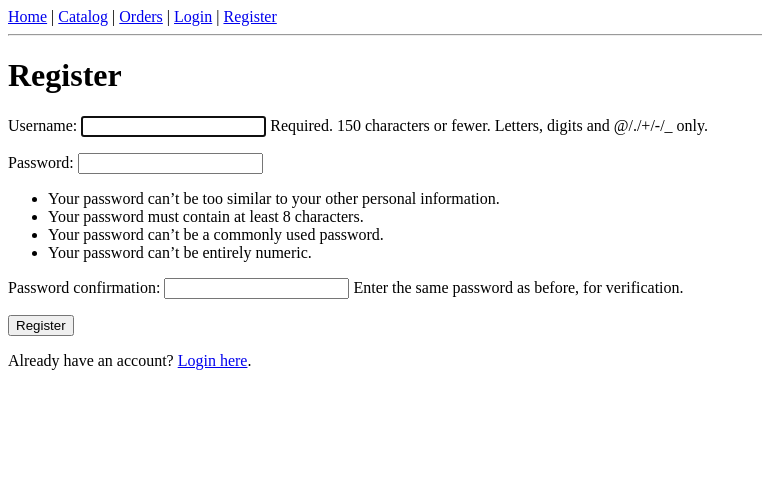
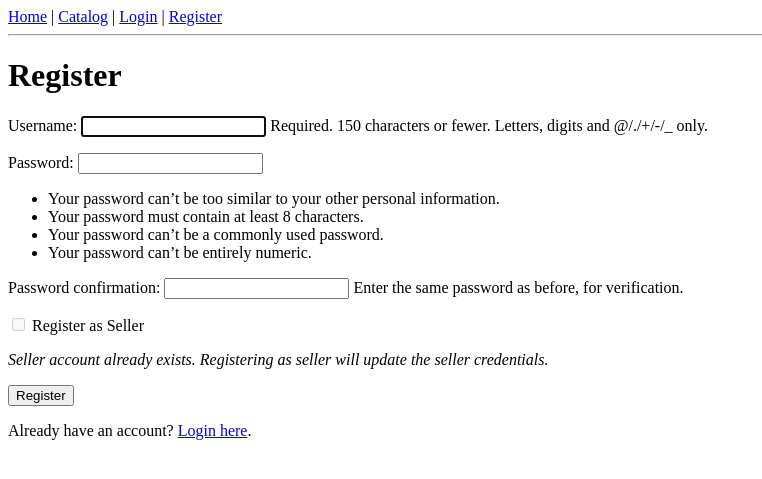
Before and after one commit to mcadelacruz/braceurself, a Django app: page /register/ in a window 1280 px wide. Shown: the top 479 px of the page, without its empty margins (0-762 px from the left). Run offline with Django 5.2, Linux system fonts and the light colour scheme; data comes from the database, SQL or seed files in the repository; both versions use the stored data as it was after the commit.

Commit message:
added seller authentication with seller dashboard page

```diff
--- a/shop/templates/shop/base.html
+++ b/shop/templates/shop/base.html
@@ -8,9 +8,16 @@
     <nav>
         <a href="{% url 'home' %}">Home</a> |
         <a href="{% url 'catalog' %}">Catalog</a> |
-        <a href="{% url 'order_list' %}">Orders</a> |
+        {% if user.is_authenticated and not user.sellerprofile %}
+            <a href="{% url 'order_list' %}">Orders</a> |
+        {% endif %}
         {% if user.is_authenticated %}
-            <span>Welcome, {{ user.username }}!</span> |
+            {% if user.sellerprofile %}
+                <a href="{% url 'seller_dashboard' %}">Seller Dashboard</a> |
+                <span>Seller: {{ user.username }}</span> |
+            {% else %}
+                <span>Welcome, {{ user.username }}!</span> |
+            {% endif %}
             <a href="{% url 'logout' %}">Logout</a>
         {% else %}
             <a href="{% url 'login' %}">Login</a> |
--- a/shop/templates/shop/login.html
+++ b/shop/templates/shop/login.html
@@ -4,6 +4,10 @@
 <form method="post">
     {% csrf_token %}
     {{ form.as_p }}
+    <label>
+        <input type="checkbox" name="is_seller">
+        Login as Seller
+    </label>
     <button type="submit">Login</button>
 </form>
 <p>Don't have an account? <a href="{% url 'register' %}">Register here</a>.</p>
--- a/shop/templates/shop/register.html
+++ b/shop/templates/shop/register.html
@@ -4,6 +4,13 @@
 <form method="post">
     {% csrf_token %}
     {{ form.as_p }}
+    <label>
+        <input type="checkbox" name="is_seller" {% if seller_exists %}disabled{% endif %}>
+        Register as Seller
+    </label>
+    {% if seller_exists %}
+        <p><em>Seller account already exists. Registering as seller will update the seller credentials.</em></p>
+    {% endif %}
     <button type="submit">Register</button>
 </form>
 <p>Already have an account? <a href="{% url 'login' %}">Login here</a>.</p>
--- /dev/null
+++ b/shop/templates/shop/seller_dashboard.html
@@ -0,0 +1,5 @@
+{% extends 'shop/base.html' %}
+{% block content %}
+<h1>Seller Dashboard</h1>
+<p>Welcome, seller! Here you can track and manage orders.</p>
+{% endblock %}
--- a/shop/urls.py
+++ b/shop/urls.py
@@ -8,4 +8,5 @@ urlpatterns = [
     path('login/', views.login_view, name='login'),
     path('register/', views.register_view, name='register'),
     path('logout/', views.logout_view, name='logout'),
+    path('seller/dashboard/', views.seller_dashboard, name='seller_dashboard'),
 ]
--- a/shop/views.py
+++ b/shop/views.py
@@ -2,6 +2,8 @@ from django.shortcuts import render, redirect
 from django.contrib.auth import authenticate, login, logout
 from django.contrib.auth.forms import AuthenticationForm, UserCreationForm
 from django.contrib import messages
+from .models import SellerProfile
+from django.contrib.auth.models import User
 
 def home(request):
     return render(request, 'shop/home.html')
@@ -17,13 +19,27 @@ def login_register(request):
 
 def login_view(request):
     if request.user.is_authenticated:
+        # Redirect seller to dashboard, customer to home
+        if hasattr(request.user, 'sellerprofile'):
+            return redirect('seller_dashboard')
         return redirect('home')
     if request.method == 'POST':
         form = AuthenticationForm(request, data=request.POST)
+        is_seller = request.POST.get('is_seller') == 'on'
         if form.is_valid():
             user = form.get_user()
-            login(request, user)
-            return redirect('home')
+            if is_seller:
+                if hasattr(user, 'sellerprofile'):
+                    login(request, user)
+                    return redirect('seller_dashboard')
+                else:
+                    messages.error(request, "No seller account found for these credentials.")
+            else:
+                if hasattr(user, 'sellerprofile'):
+                    messages.error(request, "This account is a seller. Please login as seller.")
+                else:
+                    login(request, user)
+                    return redirect('home')
         else:
             messages.error(request, "Invalid username or password.")
     else:
@@ -33,18 +49,40 @@ def login_view(request):
 def register_view(request):
     if request.user.is_authenticated:
         return redirect('home')
+    seller_exists = SellerProfile.objects.exists()
     if request.method == 'POST':
         form = UserCreationForm(request.POST)
+        is_seller = request.POST.get('is_seller') == 'on'
         if form.is_valid():
-            user = form.save()
-            login(request, user)
-            return redirect('home')
+            if is_seller:
+                if seller_exists:
+                    # Update existing seller credentials
+                    seller_profile = SellerProfile.objects.first()
+                    seller_user = seller_profile.user
+                    seller_user.username = form.cleaned_data['username']
+                    seller_user.set_password(form.cleaned_data['password1'])
+                    seller_user.save()
+                    login(request, seller_user)
+                else:
+                    user = form.save()
+                    SellerProfile.objects.create(user=user)
+                    login(request, user)
+                    return redirect('seller_dashboard')
+            else:
+                user = form.save()
+                login(request, user)
+                return redirect('home')
         else:
             messages.error(request, "Registration failed. Please correct the errors below.")
     else:
         form = UserCreationForm()
-    return render(request, 'shop/register.html', {'form': form})
+    return render(request, 'shop/register.html', {'form': form, 'seller_exists': seller_exists})
 
 def logout_view(request):
     logout(request)
     return redirect('home')
+
+def seller_dashboard(request):
+    if not request.user.is_authenticated or not hasattr(request.user, 'sellerprofile'):
+        return redirect('login')
+    return render(request, 'shop/seller_dashboard.html')
```
Also changed, not shown: shop/models.py (added, +7 -0 lines), db.sqlite3, shop/migrations/0001_initial.py (added), shop/migrations/__init__.py (added).
